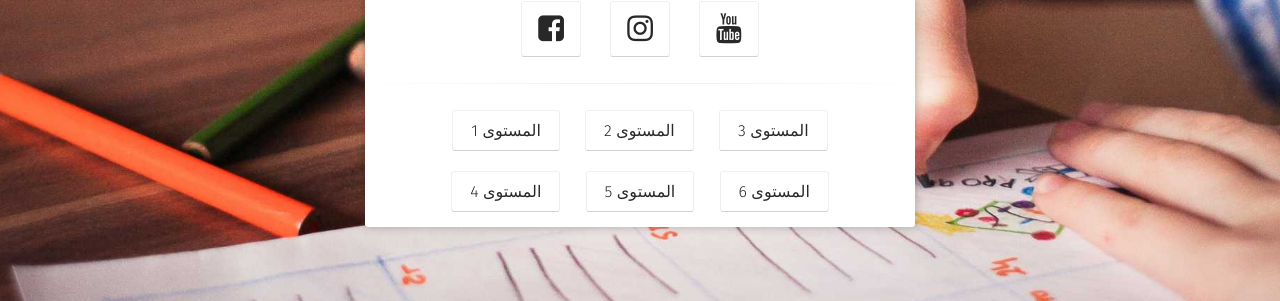
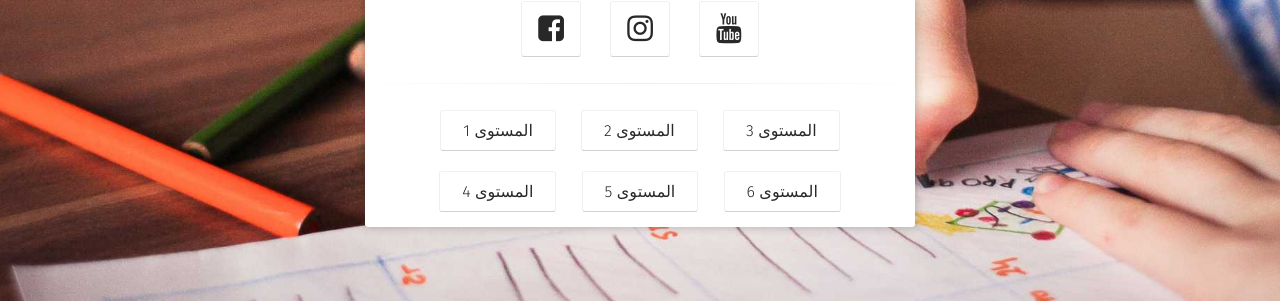
Before and after one commit to sanabilmedia/sanabilmedia.github.io, a Jekyll site: the page built from index.html, in a window 1280 px wide. Shown: the part 489-790 px from the top of the page. Built offline with Jekyll 4.4.1, drawn with Linux system fonts in a browser that asks for light colours; some web fonts are replaced.

Commit message:
Add files via upload

```diff
--- a/_sass/elements.scss
+++ b/_sass/elements.scss
@@ -18,7 +18,7 @@
 	@extend %btnextend;
 }
 .btn {
-	padding: 10px 18px;
+	padding: 10px 22px;
 	@include font-rem(14);
 	margin: 4px auto;
 	@extend %btnextend;
```
